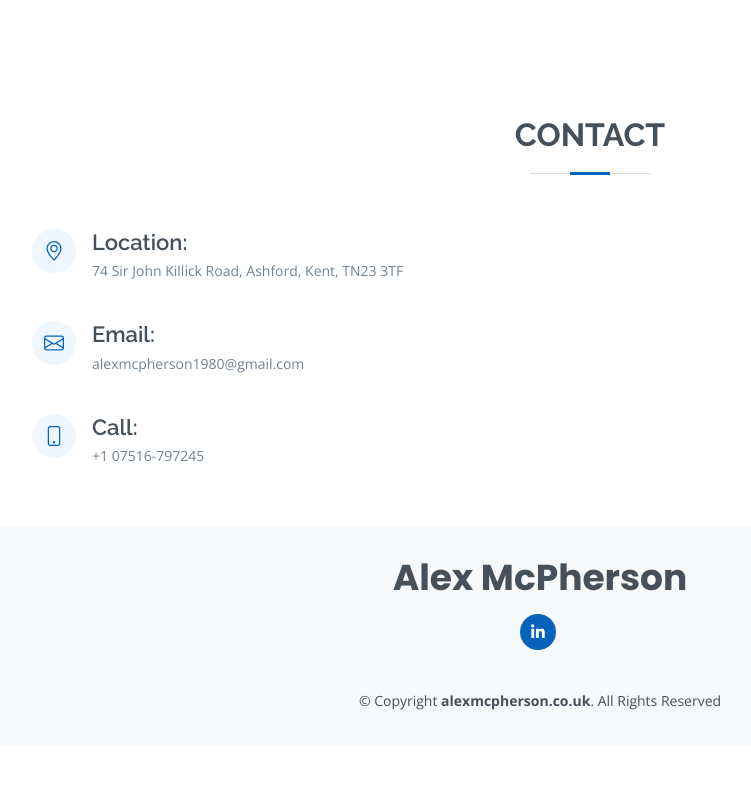
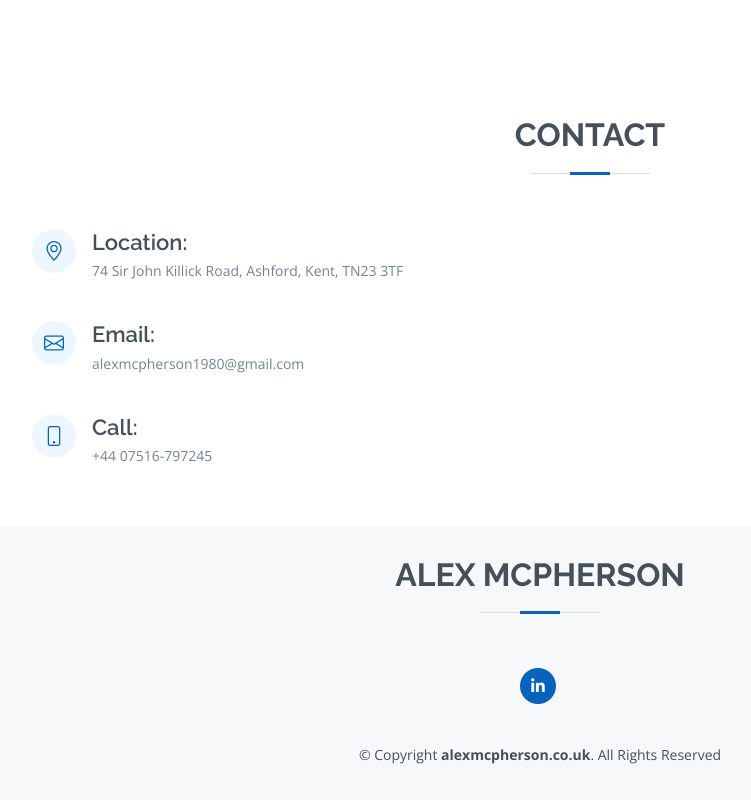
Before and after one commit to alexandermcpherson/cv, a plain HTML site: page index.html in a window 1280 px wide. Shown: the part 5610-6410 px from the top of the page, without its empty margins (100-851 px from the left). Before the commit the page ends 6356 px from the top, so only its background shows below. Drawn offline with nearby package versions, Linux system fonts and the light colour scheme.

Commit message:
Center footer

```diff
--- a/index.html
+++ b/index.html
@@ -527,7 +527,7 @@
               <div class="phone">
                 <i class="bi bi-phone"></i>
                 <h4>Call:</h4>
-                <p>+1 07516-797245</p>
+                <p>+44 07516-797245</p>
               </div>
 
             </div>
@@ -543,7 +543,13 @@
 
   <footer id="footer">
     <div class="container">
-      <h3>Alex McPherson</h3>
+        <div class="section-title">
+          <h2>Alex McPherson</h2>
+        </div>
+
+        <div class="row mt-1">
+
+          <div class="col-lg-12">
             <div class="social-links">
               <a href="#" class="linkedin"><i class="bx bxl-linkedin"></i></a>
             </div>
@@ -553,6 +559,8 @@
             <!-- <div class="credits">
               Designed by <a href="https://bootstrapmade.com/">BootstrapMade</a>
             </div> -->
+          </div>
+        </div>
       </div>
   </footer>
 
```
Lines whose indentation alone changed are shown as unchanged.
